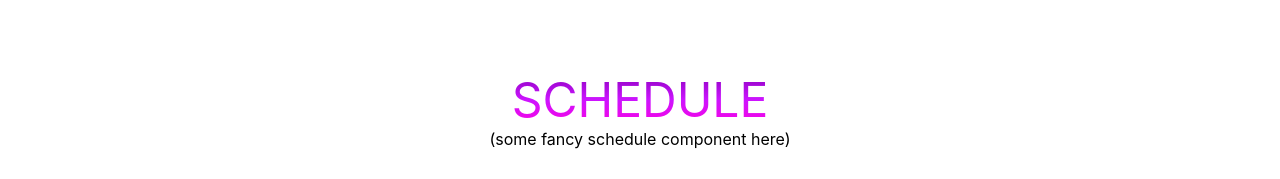
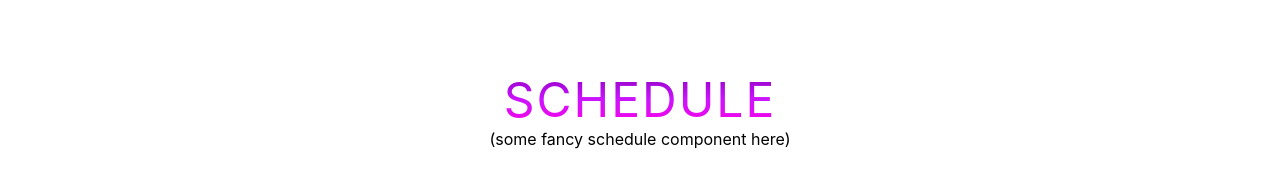
Before and after one commit to ACM-CMU/hackcmu2023-event-site, a React (Create React App) app: page / in a window 1280 px wide. Shown: the part 770-949 px from the top of the page. Built offline with nearby package versions, Linux system fonts and the light colour scheme.

Commit message:
schedule text

```diff
--- a/src/styles/Schedule.css
+++ b/src/styles/Schedule.css
@@ -10,6 +10,7 @@
 }
 .schedule-page .schedule-title {
     font-size: 3em;
+    letter-spacing: 2px;
     background: -webkit-linear-gradient(#8200b6, #cc14ff,#ff00e0);
     -webkit-background-clip: text;
     -webkit-text-fill-color: transparent;
```
